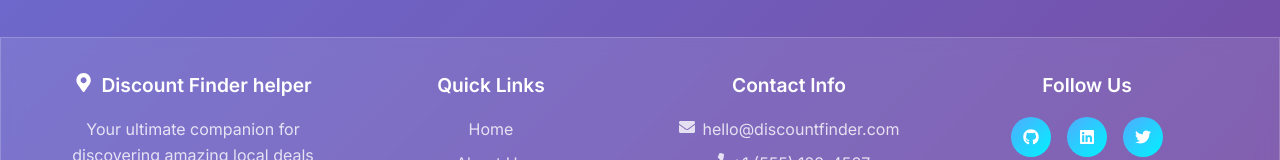
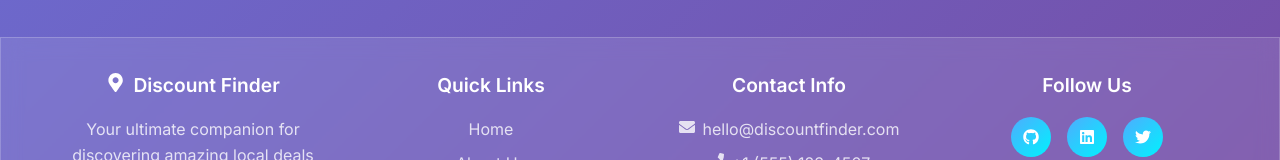
Before and after one commit to AukashaKhan/Sales, a React (Vite) app: page /contact in a window 1280 px wide. Shown: the part 1280-1440 px from the top of the page. Built offline with nearby package versions, Linux system fonts and the light colour scheme.

Commit message:
updated code

```diff
--- a/src/components/Footer.jsx
+++ b/src/components/Footer.jsx
@@ -8,7 +8,7 @@ const Footer = () => {
           <div className="footer-section">
             <div className="footer-title">
               <FaMapMarkerAlt style={{ marginRight: '8px' }} />
-              Discount Finder helper
+              Discount Finder
             </div>
             <p style={{ color: 'rgba(255, 255, 255, 0.8)', lineHeight: '1.6' }}>
               Your ultimate companion for discovering amazing local deals and saving money on your favorite things. Find the best discounts near you with our location-based platform.
--- a/vite.config.js
+++ b/vite.config.js
@@ -3,11 +3,12 @@ import react from '@vitejs/plugin-react'
 
 // https://vite.dev/config/
 export default defineConfig({
+    base: '/Sales/',
   plugins: [react()],
   server: {
     host: '127.0.0.1',
     port: 5173,
     open: true
   },
-  base: '/Sales/',
+
 })
```
